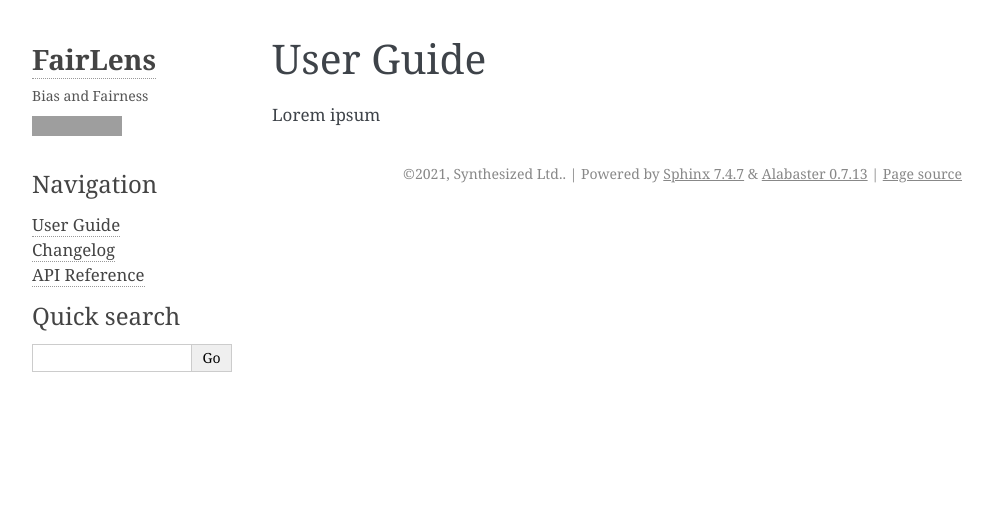
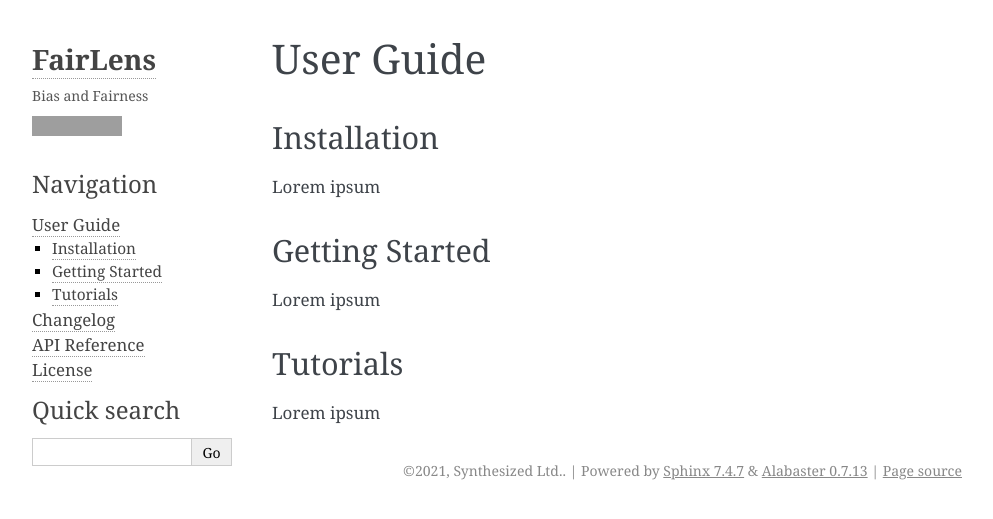
Before and after one commit to synthesized-io/fairlens, a Sphinx documentation site: the page built from docs/user-guide.rst, in a window 1280 px wide. Shown: the top 519 px of the page, without its empty margins (148-1141 px from the left). Built offline with Sphinx 7.4.7, drawn with Linux system fonts in a browser that asks for light colours; grey boxes are pictures that could not be loaded.

Commit message:
Add basic subsectioning and link license

```diff
--- a/docs/api-reference.rst
+++ b/docs/api-reference.rst
@@ -2,5 +2,10 @@
 API Reference
 =============
 
+Transformer
+^^^^^^^^^^^
 .. autoclass:: Transformer
     :members:
+
+Scorer
+^^^^^^
--- a/docs/index.rst
+++ b/docs/index.rst
@@ -23,9 +23,11 @@ Implementation notes
 * Citations, etc.
 
 .. toctree::
+   :maxdepth: 2
    :hidden:
    :glob:
 
    user-guide
    changelog
    api-reference
+   license
--- a/docs/user-guide.rst
+++ b/docs/user-guide.rst
@@ -2,4 +2,14 @@
 User Guide
 ==========
 
+Installation
+^^^^^^^^^^^^
 Lorem ipsum
+
+Getting Started
+^^^^^^^^^^^^^^^
+Lorem ipsum
+
+Tutorials
+^^^^^^^^^
+Lorem ipsum
```
Also changed, not shown: docs/license.rst (+7 -0 lines).
